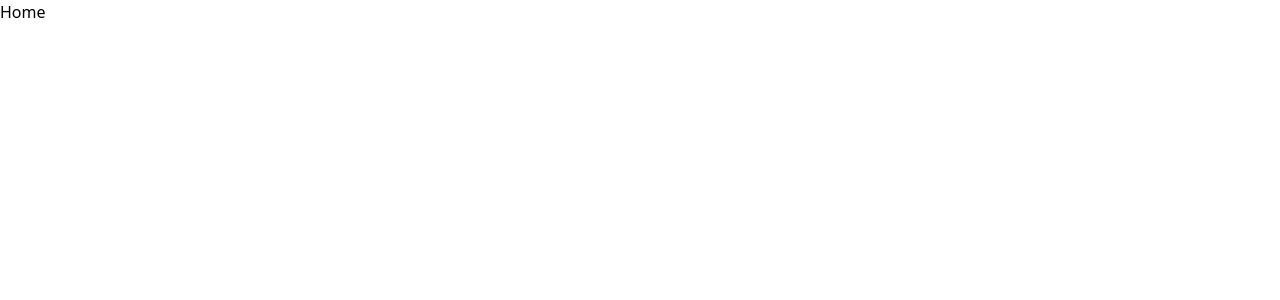
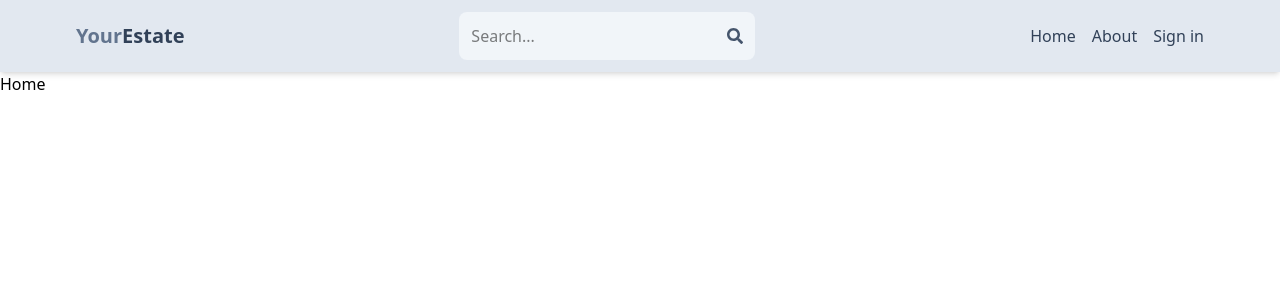
Before and after one commit to my5559647-ux/mern-estate2, a React (Vite) app: page / in a window 1280 px wide. Shown: the top 300 px of the page. Built offline with nearby package versions, Linux system fonts and the light colour scheme.

Commit message:
added header component and react icons

```diff
--- a/package.json
+++ b/package.json
@@ -13,6 +13,7 @@
     "@tailwindcss/vite": "^4.1.18",
     "react": "^19.2.0",
     "react-dom": "^19.2.0",
+    "react-icons": "^5.5.0",
     "react-router-dom": "^7.11.0"
   },
   "devDependencies": {
--- a/src/App.jsx
+++ b/src/App.jsx
@@ -4,10 +4,12 @@
 import SignUp from './pages/SignUp';
 import About from './pages/About';
 import Profile from './pages/Profile';
+import Header from './components/Header.jsx';
 
 export default function App() {
   return (
     <BrowserRouter>
+    <Header />
       <Routes>
         <Route path='/' element={<Home />} />
         <Route path='/sign-in' element={<SignIn />} />
--- /dev/null
+++ b/src/components/Header.jsx
@@ -0,0 +1,40 @@
+import { FaSearch } from 'react-icons/fa';
+import { Link } from 'react-router-dom';
+
+export default function Header() {
+  return (
+    <header className='bg-slate-200 shadow-md'>
+      <div className='flex justify-between items-center max-w-6xl mx-auto p-3'>
+        <Link to='/'>
+          <h1 className='font-bold text-sm sm:text-xl flex flex-wrap'>
+            <span className='text-slate-500'>Your</span>
+            <span className='text-slate-700'>Estate</span>
+          </h1>
+        </Link>
+        <form className='bg-slate-100 p-3 rounded-lg flex items-center'>
+          <input
+            type='text'
+            placeholder='Search...'
+            className='bg-transparent focus:outline-none w-24 sm:w-64'
+          />
+          <FaSearch className='text-slate-600' />
+        </form>
+        <ul className='flex gap-4'>
+          <Link to='/'>
+            <li className='hidden sm:inline text-slate-700 hover:underline'>
+              Home
+            </li>
+          </Link>
+          <Link to='/about'>
+            <li className='hidden sm:inline text-slate-700 hover:underline'>
+              About
+            </li>
+          </Link>
+          <Link to='/sign-in'>
+            <li className=' text-slate-700 hover:underline'> Sign in</li>
+          </Link>
+        </ul>
+      </div>
+    </header>
+  );
+}
```
Also changed, not shown: 1 other file (tests, documents, lock files or other folders).
